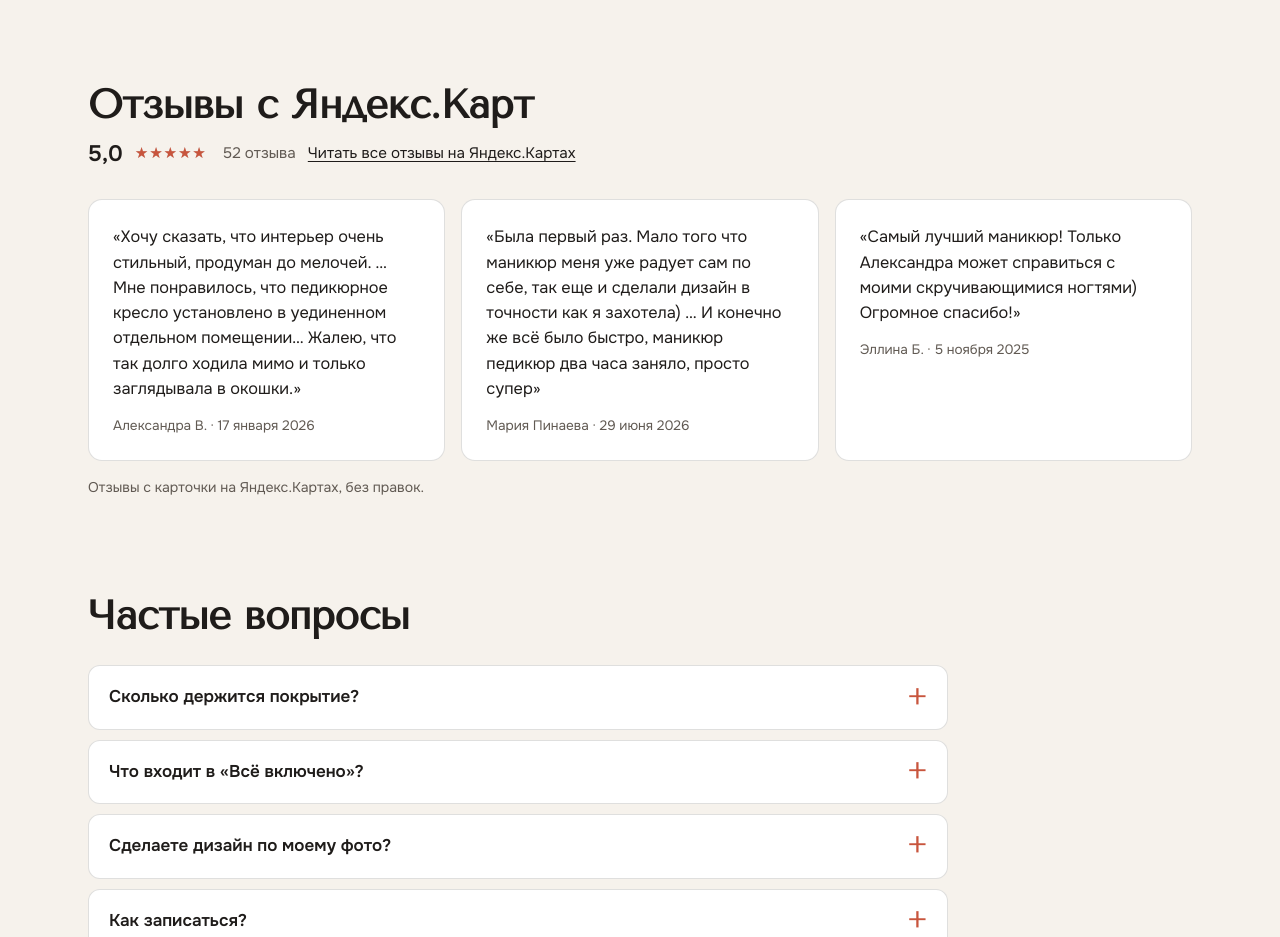
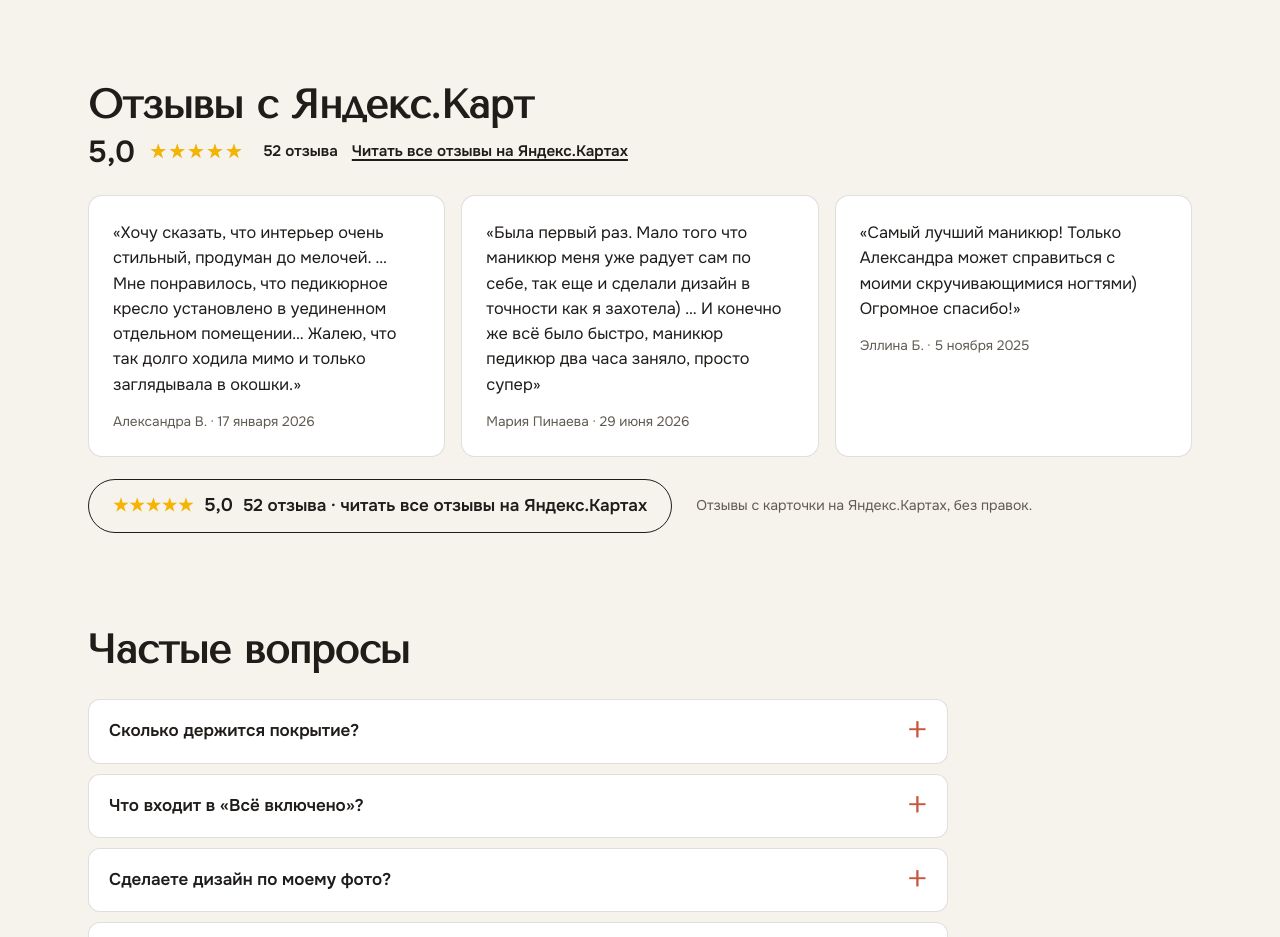
Before and after one commit to matros-SMG/mood-murmansk, a plain HTML site: page index.html in a window 1280 px wide. Shown: the part 3260-4197 px from the top of the page. Drawn offline with Linux system fonts and the light colour scheme.

Commit message:
Отзывы: заметный рейтинг и кнопка на Яндекс.Карты

```diff
--- a/index.html
+++ b/index.html
@@ -75,6 +75,21 @@
 .s-rating u { text-underline-offset: 3px; text-decoration-color: color-mix(in srgb, currentColor 45%, transparent); }
 .s-rating a:hover u { text-decoration-color: currentColor; }
 .s-rating__stars { color: #fc0; font-size: 1.05rem; letter-spacing: .06em; }
+</style>
+<style id="otzyvy-yandex">
+.s-reviews__rating { gap: 6px 14px; }
+.s-reviews__num { font-size: 1.9rem; line-height: 1; }
+.s-reviews__stars { font-size: 1.25rem; }
+.s-reviews__stars::after { color: #f5b400; }
+.s-reviews__count { font-weight: 600; color: var(--c-ink); }
+.s-reviews__all { font-weight: 600; text-decoration-thickness: 1.5px; }
+.s-ya-more { display: flex; flex-wrap: wrap; align-items: center; gap: 12px 24px; margin-top: 22px; }
+.s-ya-more .s-note { margin: 0; }
+.s-ya-more__btn { display: inline-flex; flex-wrap: wrap; align-items: center; gap: 4px 10px; padding: 14px 24px; border: 1.5px solid var(--c-ink); border-radius: 999px; color: var(--c-ink); text-decoration: none; font-weight: 600; line-height: 1.3; transition: background .2s, color .2s; }
+.s-ya-more__btn b { font-size: 1.15rem; }
+.s-ya-more__stars { color: #f5b400; letter-spacing: .06em; }
+.s-ya-more__btn:hover { background: var(--c-ink); color: var(--c-canvas); }
+@media (max-width: 480px) { .s-ya-more__btn { width: 100%; justify-content: center; text-align: center; padding: 14px 16px; } }
 </style>
 </head>
 <body class="s-prod" id="top" data-wa="" data-tg="" data-max="">
@@ -165,7 +180,10 @@
       <li><blockquote>«Была первый раз. Мало того что маникюр меня уже радует сам по себе, так еще и сделали дизайн в точности как я захотела) … И конечно же всё было быстро, маникюр педикюр два часа заняло, просто супер»</blockquote><p class="s-reviews__who">Мария Пинаева · 29 июня 2026</p></li>
       <li><blockquote>«Самый лучший маникюр! Только Александра может справиться с моими скручивающимися ногтями) Огромное спасибо!»</blockquote><p class="s-reviews__who">Эллина Б. · 5 ноября 2025</p></li>
     </ul>
-    <p class="s-note">Отзывы с карточки на Яндекс.Картах, без правок.</p>
+    <div class="s-ya-more">
+      <a class="s-ya-more__btn" href="https://yandex.ru/maps/org/mood/204948213798/" target="_blank" rel="noopener"><span class="s-ya-more__stars" aria-hidden="true">★★★★★</span><b>5,0</b><span>52 отзыва · читать все отзывы на Яндекс.Картах</span></a>
+      <p class="s-note">Отзывы с карточки на Яндекс.Картах, без правок.</p>
+    </div>
   </section>
 
   <section class="s-section s-reveal">
```
